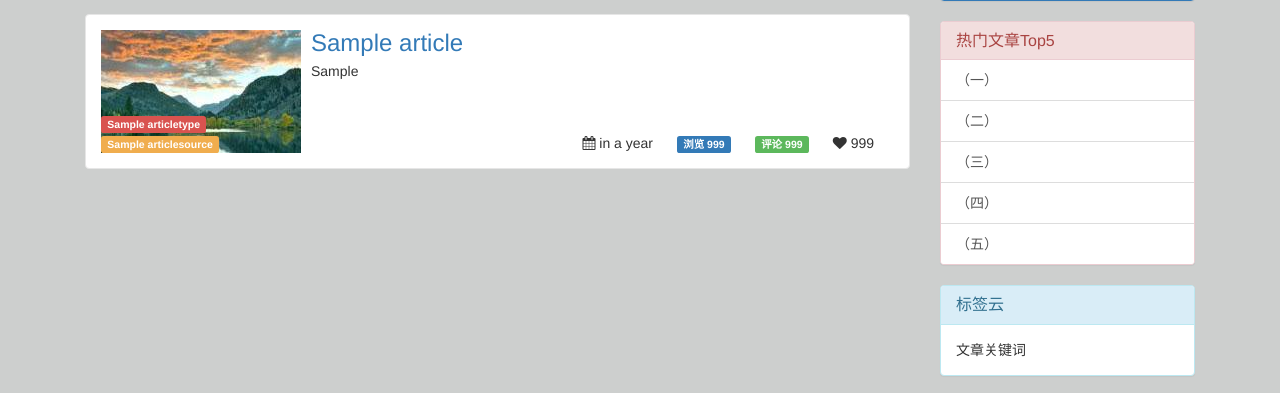
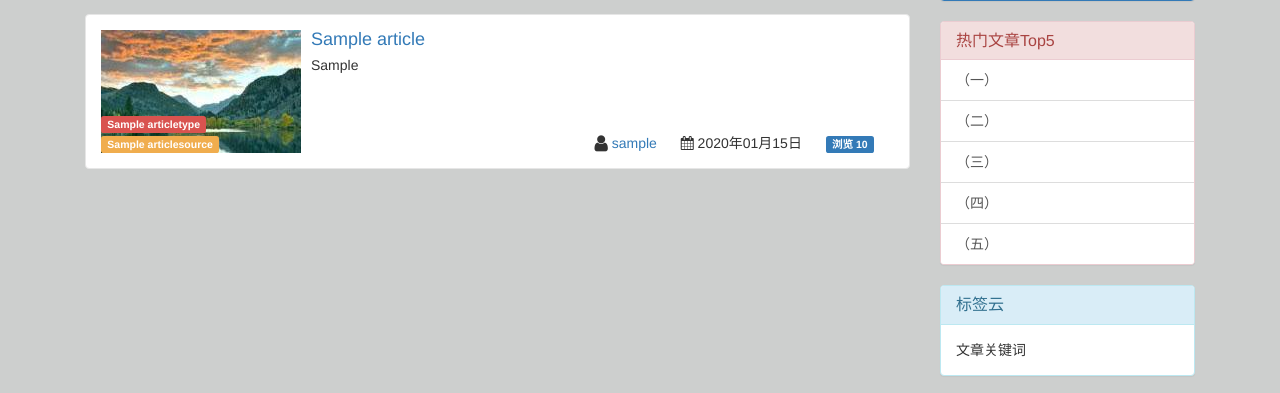
Before and after one commit to dmac21/Xblog, a Flask app: page /user/sample in a window 1280 px wide. Shown: the part 824-1217 px from the top of the page. Run offline with Flask 2, Linux system fonts and the light colour scheme; a user stored in the database is signed in; tables that the repository leaves empty hold one stand-in row (values such as "Sample post"); some libraries are stand-ins or nearby versions.

Commit message:
把遍历文章的功能，独立成_articles.html文件，其他页面引入该文件

```diff
--- /dev/null
+++ b/app/templates/_articles.html
@@ -0,0 +1,26 @@
+{% for article in articles %}
+    <div class="entry-box">
+        <div class="media">
+          <div class="media-left" style="position: relative">
+            <a href="/article/{{ article.id }}">
+              <img class="media-object" data-src="holder.js/100x100" alt="100x100" src="/static/cover.jpg">
+            </a>
+            <div style="position:absolute;right:0;bottom:0">
+                <span class="label label-danger">{{ article.articletype.name }}</span>
+                <span class="label label-warning">{{ article.articlesource.name }}</span>
+            </div>
+          </div>
+          <div class="media-body" style="position:relative">
+              <h4 class="media-heading"><a style="text-decoration:none" href="/article/{{ article.id }}">{{ article.title }}</a></h4>
+            <p>{{ article.abstract }}</p>
+            <div style="position:absolute;right:0;bottom:0">
+                <span style="margin-right: 20px"><i class="fa fa-user fa-lg"></i><a style="text-decoration:none" href="/user/{{ article.author.username }}">  {{ article.author.username }}</a></span>
+                <span style="margin-right: 20px"><i class="fa fa-calendar" aria-hidden="true"></i>  {{ moment(article.timestamp).format('YYYY年MM月DD日') }}</span>
+                <span class="label label-primary" style="margin-right: 20px">浏览 {{ article.views }}</span>
+                <!--<span class="label label-success" style="margin-right: 20px">评论 999</span>-->
+                <!--<span style="margin-right: 20px"><i class="fa fa-heart" aria-hidden="true"></i>  999</span>-->
+            </div>
+            </div>
+        </div>
+    </div>
+{% endfor %}
--- a/app/templates/index.html
+++ b/app/templates/index.html
@@ -89,33 +89,7 @@
         </div>
     </div>
 </div>
-{% for article in articles %}
-    <div class="entry-box">
-        <div class="media">
-          <div class="media-left" style="position: relative">
-            <a href="/article/{{ article.id }}">
-              <img class="media-object" data-src="holder.js/100x100" alt="100x100" src="/static/cover.jpg">
-            </a>
-            <div style="position:absolute;right:0;bottom:0">
-                <span class="label label-danger">{{ article.articletype.name }}</span>
-                <span class="label label-warning">{{ article.articlesource.name }}</span>
-            </div>
-          </div>
-          <div class="media-body" style="position:relative">
-              <h3 class="media-heading"><a style="text-decoration:none" href="/article/{{ article.id }}">{{ article.title }}</a></h3>
-            <p>{{ article.abstract }}</p>
-            <div style="position:absolute;right:0;bottom:0">
-                <span style="margin-right: 20px"><i class="fa fa-user fa-lg"></i><a style="text-decoration:none" href="/user/{{ article.author.username }}">  {{ article.author.username }}</a></span>
-                <span style="margin-right: 20px"><i class="fa fa-calendar" aria-hidden="true"></i>  {{ moment(article.timestamp).format('YYYY年MM月DD日') }}</span>
-                <span class="label label-primary" style="margin-right: 20px">浏览 {{ article.views }}</span>
-                <span class="label label-success" style="margin-right: 20px">评论 999</span>
-                <span style="margin-right: 20px"><i class="fa fa-heart" aria-hidden="true"></i>  999</span>
-            </div>
-            </div>
-        </div>
-    </div>
-{% endfor %}
-
+{% include '_articles.html' %}
     <div style="text-align: center">
       {% import "_macros.html" as macros %}
         <div class="pagination">
--- a/app/templates/user.html
+++ b/app/templates/user.html
@@ -133,31 +133,7 @@
 </ul>
 <div id="myTabContent" class="tab-content">
 	<div class="tab-pane fade in active" id="articles">
-		{% for article in articles %}
-            <div class="entry-box">
-                <div class="media">
-                <div class="media-left" style="position: relative">
-                    <a href="/article/{{ article.id }}">
-                      <img class="media-object" data-src="holder.js/100x100" alt="100x100" src="/static/cover.jpg">
-                    </a>
-                    <div style="position:absolute;right:0;bottom:0">
-                        <span class="label label-danger">{{ article.articletype.name }}</span>
-                        <span class="label label-warning">{{ article.articlesource.name }}</span>
-                    </div>
-                </div>
-                  <div class="media-body" style="position:relative">
-                      <h3 class="media-heading"><a style="text-decoration:none" href="/article/{{ article.id }}">{{ article.title }}</a></h3>
-                    <p>{{ article.abstract }}</p>
-                    <div style="position:absolute;right:0;bottom:0">
-                        <span style="margin-right: 20px"><i class="fa fa-calendar" aria-hidden="true"></i>  {{ moment(article.timestamp).fromNow() }}</span>
-                        <span class="label label-primary" style="margin-right: 20px">浏览 999</span>
-                        <span class="label label-success" style="margin-right: 20px">评论 999</span>
-                        <span style="margin-right: 20px"><i class="fa fa-heart" aria-hidden="true"></i>  999</span>
-                    </div>
-                    </div>
-                </div>
-            </div>
-        {% endfor %}
+{% include '_articles.html' %}
     </div>
 	<div class="tab-pane fade" id="comments">
 		<p>用于显示所有评论</p>
```
Also changed, not shown: app/templates/articles.html (+1 -26 lines).
